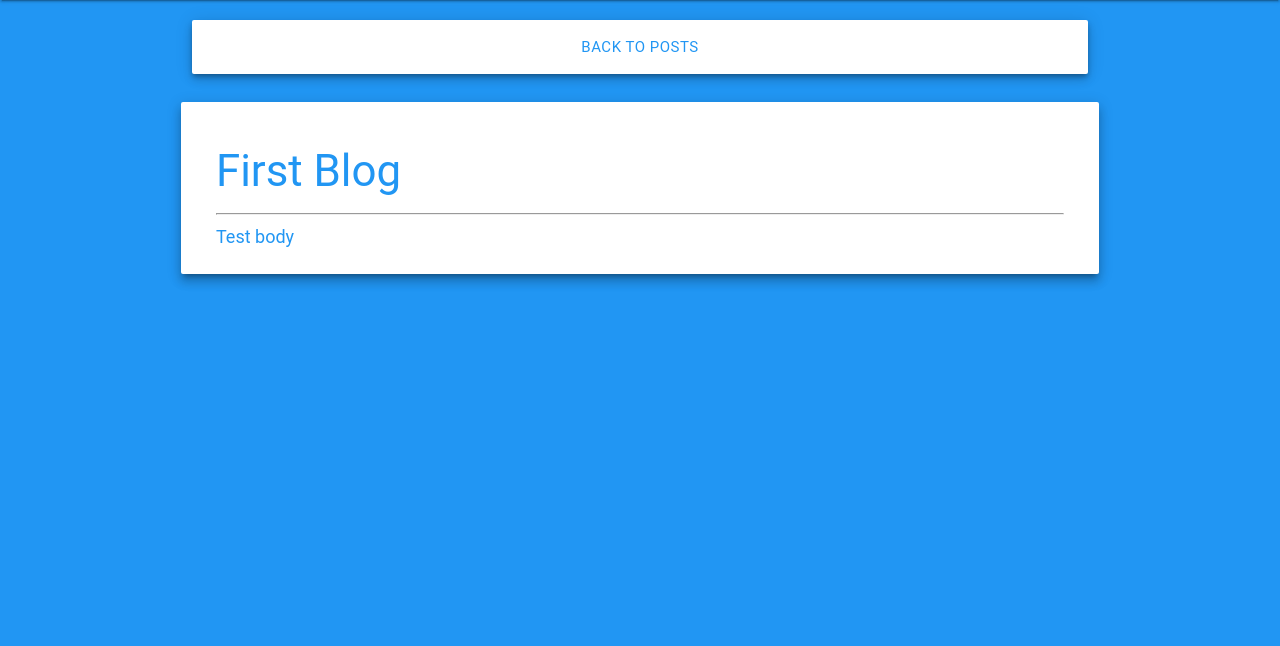
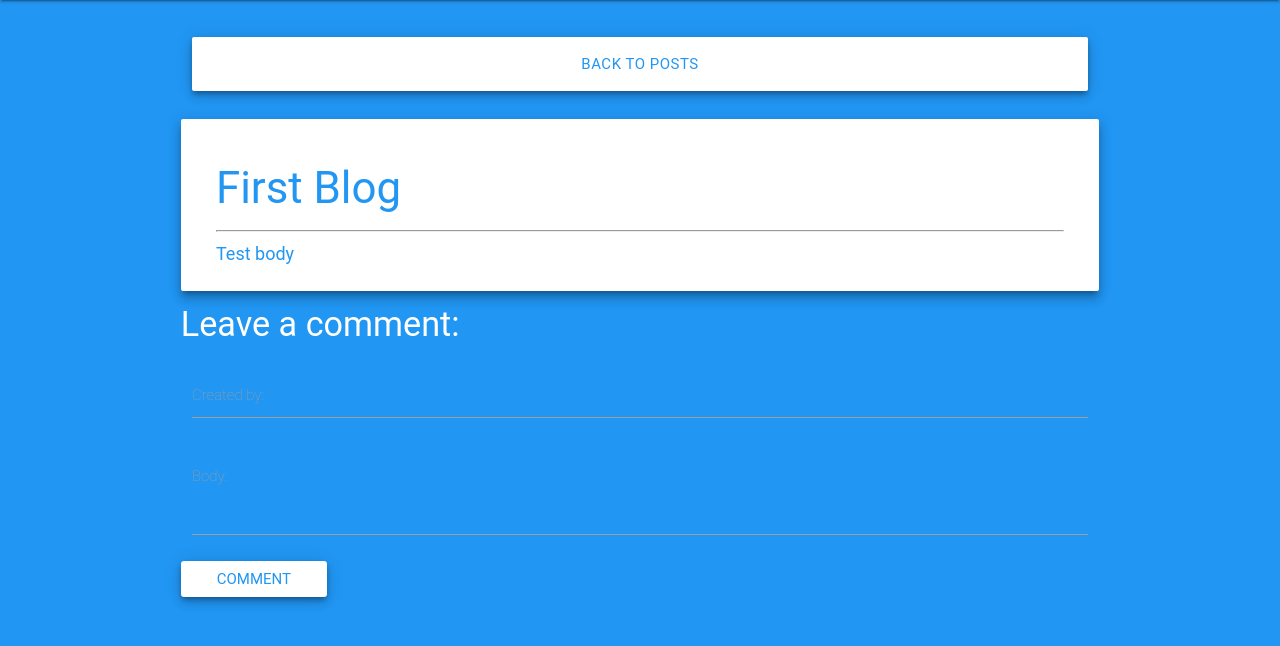
Before and after one commit to dmattia/ethics-blog, a Django app: page /viewPost/1 in a window 1280 px wide. Shown: the part 64-710 px from the top of the page. Run offline with Django 3.2, Linux system fonts and the light colour scheme; data comes from the database, SQL or seed files in the repository; data that the repository does not hold is empty; some libraries are stand-ins or nearby versions; some web fonts are replaced.

Commit message:
Added ability to add comments to a blog post

```diff
--- /dev/null
+++ b/blog/forms.py
@@ -0,0 +1,7 @@
+from django.forms import ModelForm
+from models import Comment
+
+class CommentForm(ModelForm):
+	class Meta:
+		model = Comment
+		fields = ['created_by', 'body']
--- a/blog/models.py
+++ b/blog/models.py
@@ -14,4 +14,11 @@
 		"""
 		return '/viewPost/%i' % self.id
 
+class Comment(models.Model):
+	post = models.ForeignKey(Blog, null=True)
+	time = models.DateTimeField(auto_now=True, null=True)
+	body = models.TextField(null=True)
+	created_by = models.CharField(max_length=64)
+
 admin.site.register(Blog)
+admin.site.register(Comment)
--- a/blog/views.py
+++ b/blog/views.py
@@ -1,5 +1,6 @@
 from django.shortcuts import render
-from blog.models import Blog
+from blog.models import Blog, Comment
+from blog.forms import CommentForm
 from django.contrib.syndication.views import Feed
 
 def viewBlog(request):
@@ -9,10 +10,29 @@
 	return render(request, 'blogs.html', params)
 
 def viewPost(request, postId):
+	post = Blog.objects.get(id=postId)
 	params = {
-		'post': Blog.objects.get(id=postId)
+		'post': post,
+		'comments': Comment.objects.filter(post=post),
+		'form': CommentForm()
 	}
 	return render(request, 'post.html', params)
+
+def addComment(request, postId):
+	print "Add comment url visited"
+	if request.method == 'POST':
+		print "Post request received"
+		form = CommentForm(request.POST)
+		if form.is_valid():
+			newComment = Comment()
+			newComment.post = Blog.objects.get(id=postId)
+			newComment.body = form.cleaned_data['body']
+			newComment.created_by = form.cleaned_data['created_by']
+			newComment.save()
+			print "Comment saved"
+		else:
+			print form.errors
+	return viewPost(request, postId)
 
 class rssFeed(Feed):
 	title = 'David Mattia\'s ethics blog'
--- a/ethics_blog/urls.py
+++ b/ethics_blog/urls.py
@@ -6,5 +6,6 @@
     url(r'^admin/', include(admin.site.urls)),
     url(r'^$', 'blog.views.viewBlog', name='home'),
     url(r'^viewPost/([0-9]+)$', 'blog.views.viewPost', name='post'),
+    url(r'^add_comment/([0-9]+)$', 'blog.views.addComment', name='addComment'),
     url(r'^feed$', blogViews.rssFeed()),
 ]
--- a/templates/base.html
+++ b/templates/base.html
@@ -38,6 +38,7 @@
         {% endblock %}
     </div>
 
+    <script type="text/javascript" src="https://code.jquery.com/jquery-2.1.1.min.js"></script>
     <script src="https://cdnjs.cloudflare.com/ajax/libs/materialize/0.97.3/js/materialize.min.js"></script>
 </body>
 </html>
--- a/templates/post.html
+++ b/templates/post.html
@@ -2,6 +2,8 @@
 
 {% block content %}
 <div class="row">
+
+	<!-- Post Section -->
 	<div class="col s12 row" style="margin-top:20px;">
 		<a href="{% url 'home' %}" class="z-depth-3 btn btn-large white waves-effect col s12 thick blue-text">Back To Posts</a>
 	</div>
@@ -15,4 +17,40 @@
 		</div>
 	</div>
 
+	<!-- Add Comment Form -->
+	<h4>Leave a comment:</h4>
+	<form class="col s12" action="/add_comment/{{ post.id }}" method="POST">
+		<div class="row">
+			{% csrf_token %}
+			{{ form.media }}
+			{% for field in form %}
+				<div class="input-field col s12">
+					{{ field.label_tag }}
+					{% ifequal field.auto_id "id_body" %}
+						<textarea name="body" id="{{ field.auto_id }}" class="materialize-textarea"></textarea>
+					{% else %}
+						{{ field }}
+					{% endifequal %}
+				</div>
+			{% endfor %}
+			<input type="submit" class="btn btn-medium waves-effect z-depth-3 white blue-text thick" value="Comment"></input>
+		</div>
+	</form>
+
+	<!-- Comments Section -->
+	{% for comment in comments %}
+	<div class="col s12 card white z-depth-2 row valign-wrapper" style="margin-top:15px;">
+		<div class="col s1">
+			<img class="responsive-img circle" src="/img/default_user.png">
+		</div>
+		<div class="card-content blue-text col s11">
+			<span class="card-title">
+				Comment by: {{ comment.created_by }}
+			</span>
+			<div>When: {{ comment.time }}</div>
+			<div>{{ comment.body | safe }}</div>
+		</div>
+	</div>
+	{% endfor %}
+
 {% endblock %}
```
Also changed, not shown: blog/static/css/style.css (+33 -0 lines), images/default_user.png (added).
